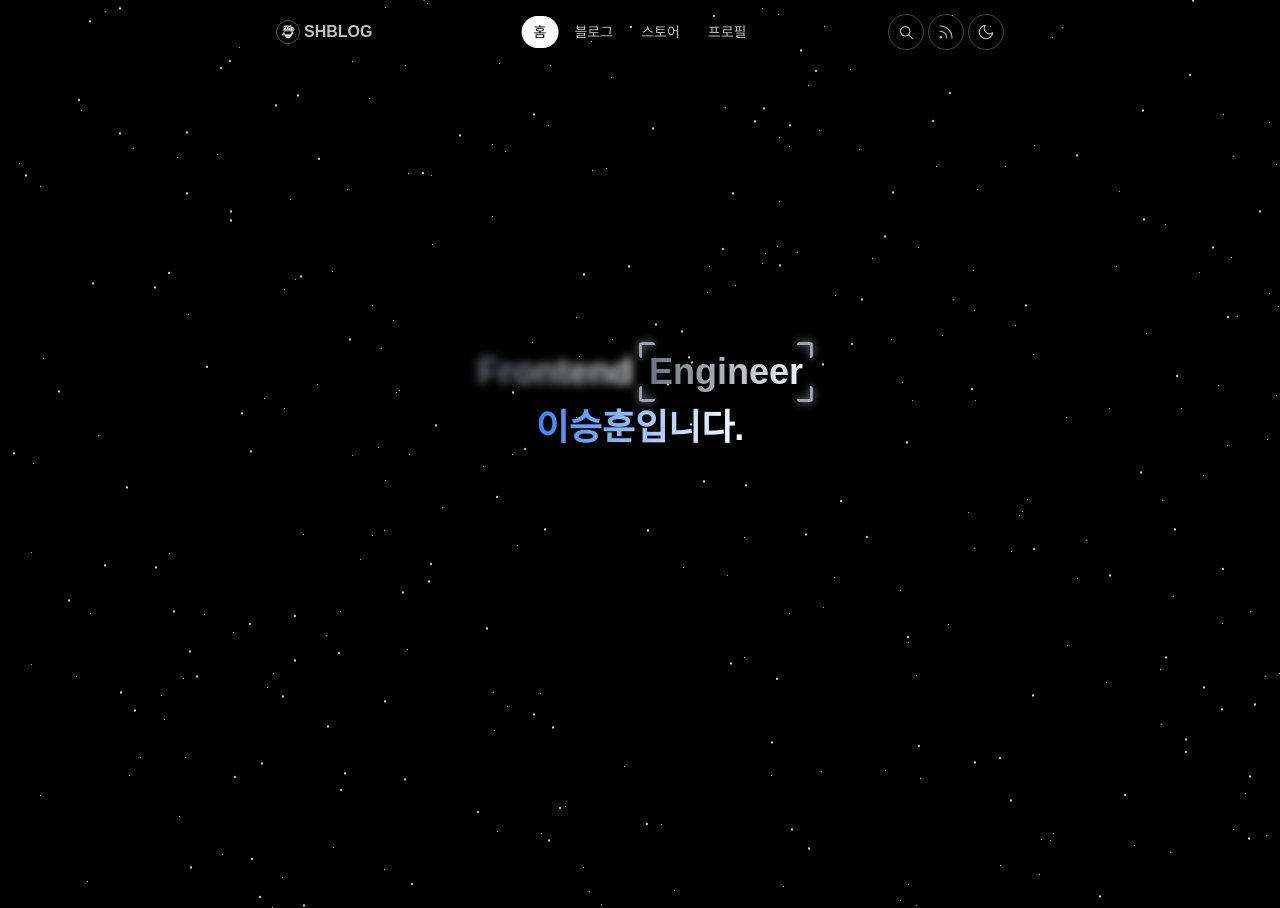
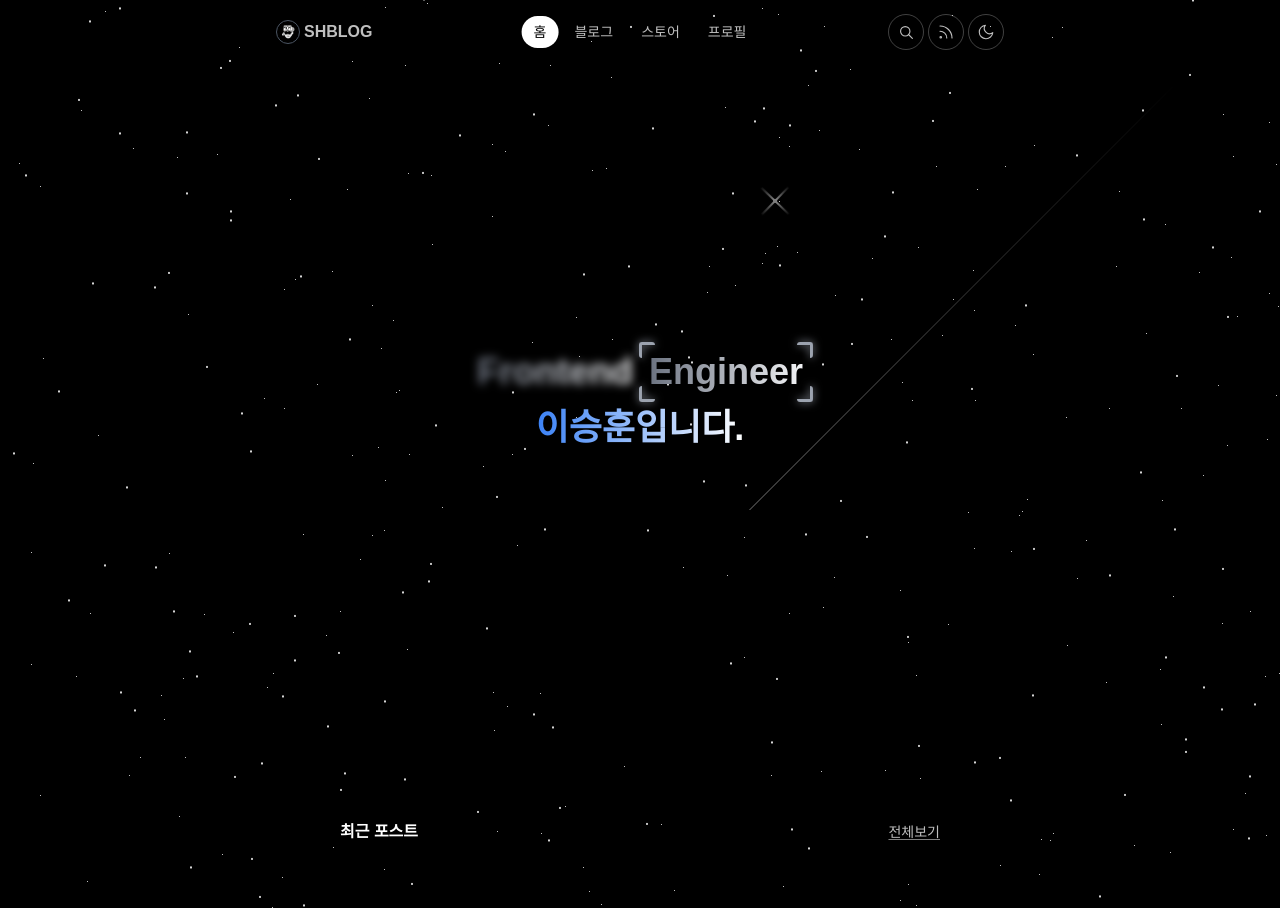
Before and after one commit to ysh73900/SHBLOG-client, a React (Vite) app: page / in a window 1280 px wide. Before the commit the page ends 800 px from the top, so only its background shows below. Built offline with nearby package versions, Linux system fonts and the light colour scheme; a web font is replaced by a local one.

Commit message:
✨ Feat: 배경 애니메이션(유성우, 별) 컴포넌트 적용

```diff
--- a/src/pages/MainPage/MainPage.jsx
+++ b/src/pages/MainPage/MainPage.jsx
@@ -1,6 +1,9 @@
 import { useEffect } from "react";
 import { initBG } from "../../utils/bg";
 import TrueFocus from "../../components/TrueFocus";
+import { Link } from "react-router-dom";
+import MeteorShower from "../../components/MeteorShower";
+import TwinklingStars from "../../components/TwinklingStars";
 const MainPage = () => {
   useEffect(() => {
     initBG();
@@ -21,8 +24,8 @@ const MainPage = () => {
       </div>
       <div id="galaxy" className="fixed inset-0">
         <div className="hidden dark:block">
-          {/* <TwinklingStars /> */} {/* 3단계에서 추가 */}
-          {/* <MeteorShower /> */} {/* 3단계에서 추가 */}
+          <TwinklingStars />
+          <MeteorShower />
         </div>
       </div>
 
@@ -69,6 +72,30 @@ const MainPage = () => {
           </div>
         </div>
       </section>
+
+      <div className="relative bg-transparent">
+        <div className="mx-auto max-w-screen-sm p-5 space-y-24 pb-16">
+          <section className="animate-swoop-up">
+            <div className="space-y-4">
+              <div className="flex justify-between">
+                <p className="font-semibold text-black dark:text-white">
+                  최근 포스트
+                </p>
+                <Link
+                  to="/blog"
+                  className="w-fit col-span-3 group flex gap-1 items-center underline decoration-[.5px] decoration-black/25
+                  dark:decoration-white/50 hover:decoration-black dark:hover:decoration-white text-black dark:text-white
+                  underline-offset-2 blend"
+                >
+                  <span className="text-black/75 dark:text-white/75 group-hover:text-black group-hover:dark:text-white blend text-sm">
+                    전체보기
+                  </span>
+                </Link>
+              </div>
+            </div>
+          </section>
+        </div>
+      </div>
     </main>
   );
 };
```
